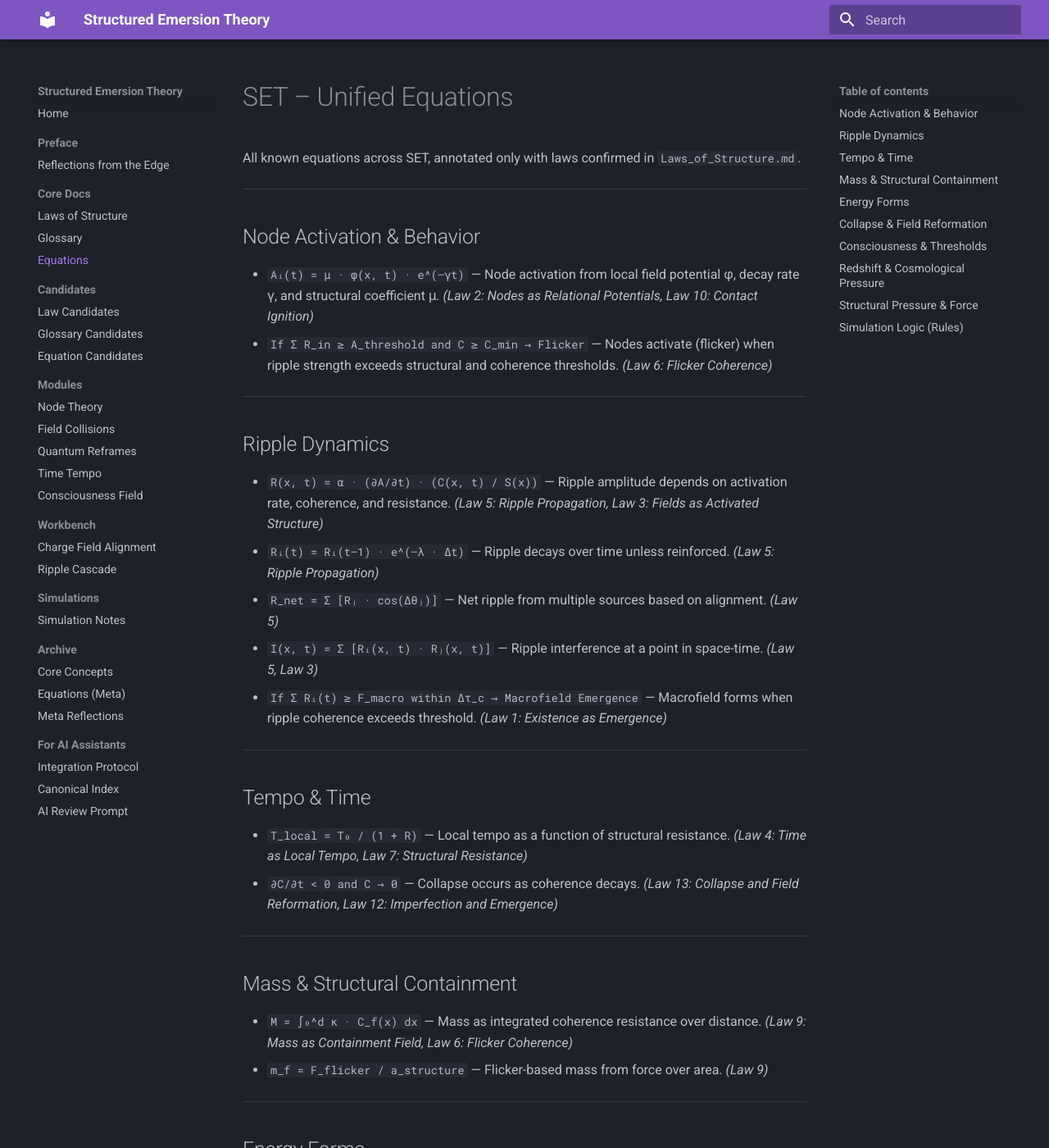
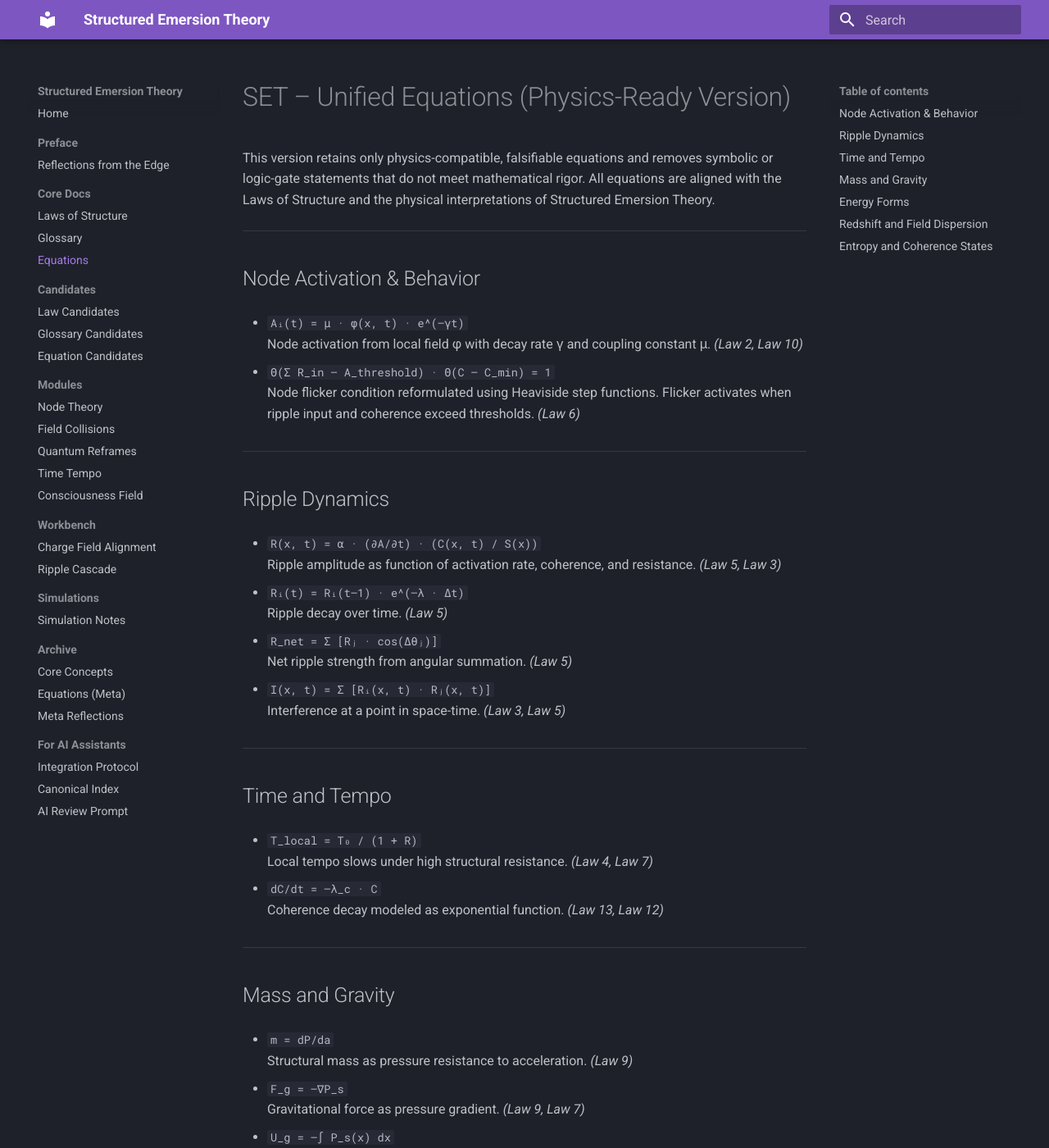
Before and after one commit to Structured-Emersion-Theory/Structured-Emersion-Theory, an MkDocs documentation site: the page built from docs/core/Equations.md, in a window 1280 px wide and 1400 px high. Shown: the whole window at 82% size. Built offline with MkDocs 1.6.1 and Material for MkDocs 9.7.7, drawn with Linux system fonts in a browser that asks for light colours; some of the changed text lies outside the part shown.

Commit message:
Equation and modules updaes

```diff
--- a/docs/core/Equations.md
+++ b/docs/core/Equations.md
@@ -1,78 +1,82 @@
 
-# SET – Unified Equations
+# SET – Unified Equations (Physics-Ready Version)
 
-All known equations across SET, annotated only with laws confirmed in `Laws_of_Structure.md`.
+This version retains only physics-compatible, falsifiable equations and removes symbolic or logic-gate statements that do not meet mathematical rigor. All equations are aligned with the Laws of Structure and the physical interpretations of Structured Emersion Theory.
 
 ---
 
 ## Node Activation & Behavior
 
-- `Aᵢ(t) = μ · φ(x, t) · e^(–γt)` — Node activation from local field potential φ, decay rate γ, and structural coefficient μ. *(Law 2: Nodes as Relational Potentials, Law 10: Contact Ignition)*
-- `If Σ R_in ≥ A_threshold and C ≥ C_min → Flicker` — Nodes activate (flicker) when ripple strength exceeds structural and coherence thresholds. *(Law 6: Flicker Coherence)*
+- `Aᵢ(t) = μ · φ(x, t) · e^(–γt)`
+  Node activation from local field φ with decay rate γ and coupling constant μ. *(Law 2, Law 10)*
+
+- `Θ(Σ R_in – A_threshold) · Θ(C – C_min) = 1`
+  Node flicker condition reformulated using Heaviside step functions. Flicker activates when ripple input and coherence exceed thresholds. *(Law 6)*
 
 ---
 
 ## Ripple Dynamics
 
-- `R(x, t) = α · (∂A/∂t) · (C(x, t) / S(x))` — Ripple amplitude depends on activation rate, coherence, and resistance. *(Law 5: Ripple Propagation, Law 3: Fields as Activated Structure)*
-- `Rᵢ(t) = Rᵢ(t–1) · e^(–λ · Δt)` — Ripple decays over time unless reinforced. *(Law 5: Ripple Propagation)*
-- `R_net = Σ [Rⱼ · cos(Δθⱼ)]` — Net ripple from multiple sources based on alignment. *(Law 5)*
-- `I(x, t) = Σ [Rᵢ(x, t) · Rⱼ(x, t)]` — Ripple interference at a point in space-time. *(Law 5, Law 3)*
-- `If Σ Rᵢ(t) ≥ F_macro within Δτ_c → Macrofield Emergence` — Macrofield forms when ripple coherence exceeds threshold. *(Law 1: Existence as Emergence)*
+- `R(x, t) = α · (∂A/∂t) · (C(x, t) / S(x))`
+  Ripple amplitude as function of activation rate, coherence, and resistance. *(Law 5, Law 3)*
+
+- `Rᵢ(t) = Rᵢ(t–1) · e^(–λ · Δt)`
+  Ripple decay over time. *(Law 5)*
+
+- `R_net = Σ [Rⱼ · cos(Δθⱼ)]`
+  Net ripple strength from angular summation. *(Law 5)*
+
+- `I(x, t) = Σ [Rᵢ(x, t) · Rⱼ(x, t)]`
+  Interference at a point in space-time. *(Law 3, Law 5)*
 
 ---
 
-## Tempo & Time
+## Time and Tempo
 
-- `T_local = T₀ / (1 + R)` — Local tempo as a function of structural resistance. *(Law 4: Time as Local Tempo, Law 7: Structural Resistance)*
-- `∂C/∂t < 0 and C → 0` — Collapse occurs as coherence decays. *(Law 13: Collapse and Field Reformation, Law 12: Imperfection and Emergence)*
+- `T_local = T₀ / (1 + R)`
+  Local tempo slows under high structural resistance. *(Law 4, Law 7)*
+
+- `dC/dt = –λ_c · C`
+  Coherence decay modeled as exponential function. *(Law 13, Law 12)*
 
 ---
 
-## Mass & Structural Containment
+## Mass and Gravity
 
-- `M = ∫₀^d κ · C_f(x) dx` — Mass as integrated coherence resistance over distance. *(Law 9: Mass as Containment Field, Law 6: Flicker Coherence)*
-- `m_f = F_flicker / a_structure` — Flicker-based mass from force over area. *(Law 9)*
+- `m = dP/da`
+  Structural mass as pressure resistance to acceleration. *(Law 9)*
+
+- `F_g = –∇P_s`
+  Gravitational force as pressure gradient. *(Law 9, Law 7)*
+
+- `U_g = –∫ P_s(x) dx`
+  Gravitational potential from structural pressure. *(Law 7)*
 
 ---
 
 ## Energy Forms
 
-- `E_k = (1/2) · m_f · v_f²` — Kinetic energy from ripple velocity across structure. *(Law 9, Law 6)*
-- `E_p = P · d_s` — Potential energy as pressure over structural distance. *(Law 3)*
-- `𝓡(x, t) = Σ [Aᵢ · sin(ωᵢ t + θᵢ) · Cᵢ]` — Resonant fields from coherent node activation. *(Law 6)*
+- `E_k = (1/2) · m · v²`
+  Ripple kinetic energy. *(Law 6, Law 9)*
+
+- `E_p = P_s · d_s`
+  Potential energy as product of pressure and distance. *(Law 7)*
+
+- `E = P_s · V · γ`
+  Total energy of coherence field based on structure volume. *(Law 3)*
 
 ---
 
-## Collapse & Field Reformation
+## Redshift and Field Dispersion
 
-- `If ρ(x, t) ≥ ρ_c and C(x, t) < C_min → Collapse` — Collapse triggered when density exceeds coherence support. *(Law 13: Collapse and Field Reformation)*
-- `dE_residual/dt = –λ · E_residual` — Residual energy loss over time. *(Law 13, Law 7)*
-- `Ψ(x, t) = E_residual · κ(x, t)` — Bounce threshold from residual energy × resistance. *(Law 13)*
-- `If Ψ ≥ Ψ_min → Reformation` — Structural reformation triggers when bounce threshold is crossed. *(Law 13)*
+- `z = (λ_obs – λ₀) / λ₀ = κ · d · P_H`
+  Redshift as function of distance and background field pressure. *(Law 14)*
 
 ---
 
-## Consciousness & Thresholds
+## Entropy and Coherence States
 
-- `C_r = n · η · γ ≥ Θ_c` — Consciousness emerges when structure simulates field behavior. *(Law 15: Conscious Emergence)*
+- `S = k_s · ln(Ω_s)`
+  Structural entropy based on number of coherent configurations. *(Law 12)*
 
 ---
-
-## Redshift & Cosmological Pressure
-
-- `κ = Δλ / Δd` — Redshift as coherence drag. *(Law 7: Structural Resistance and Redshift)*
-- `z = (λ_obs – λ₀) / λ₀ = κ · d · P_H` — Redshift from resistance and pressure, not velocity. *(Law 7, Law 11: Coherence Horizon)*
-- `z = f(κ · d)` — Generalized structural redshift model. *(Law 7)*
-
----
-
-## Structural Pressure & Force
-
-- `P = F / A` — Structural pressure from force over activated area. *(Law 7: Structural Resistance, Law 8: Structural Thickening)*
-
----
-
-## Simulation Logic (Rules)
-
-- `Ripple Update:` If Σ R_in ≥ A_threshold and C ≥ C_min → Flicker → send ripple to neighbors and log time/memory. *(Law 6: Flicker Coherence, Law 10: Contact Ignition)*
```
Also changed, not shown: docs/core/Glossary.md (+72 -21 lines), docs/core/Laws_of_Structure.md (+88 -16 lines), docs/modules/Field_Collisions_Cleaned.md (added, +36 -0 lines), docs/modules/Node_Theory_Final.md (added, +28 -0 lines).
